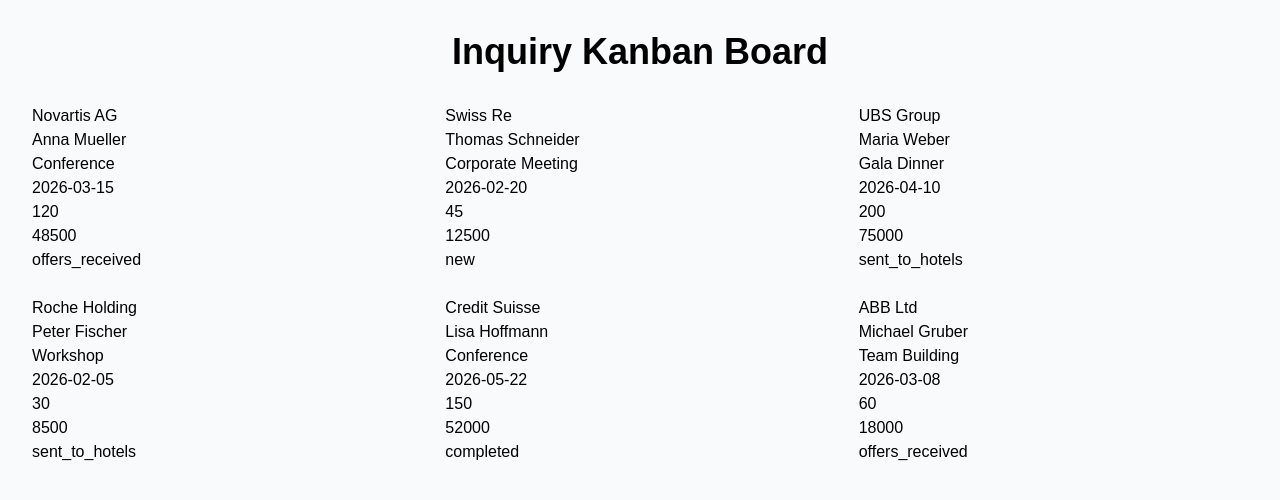
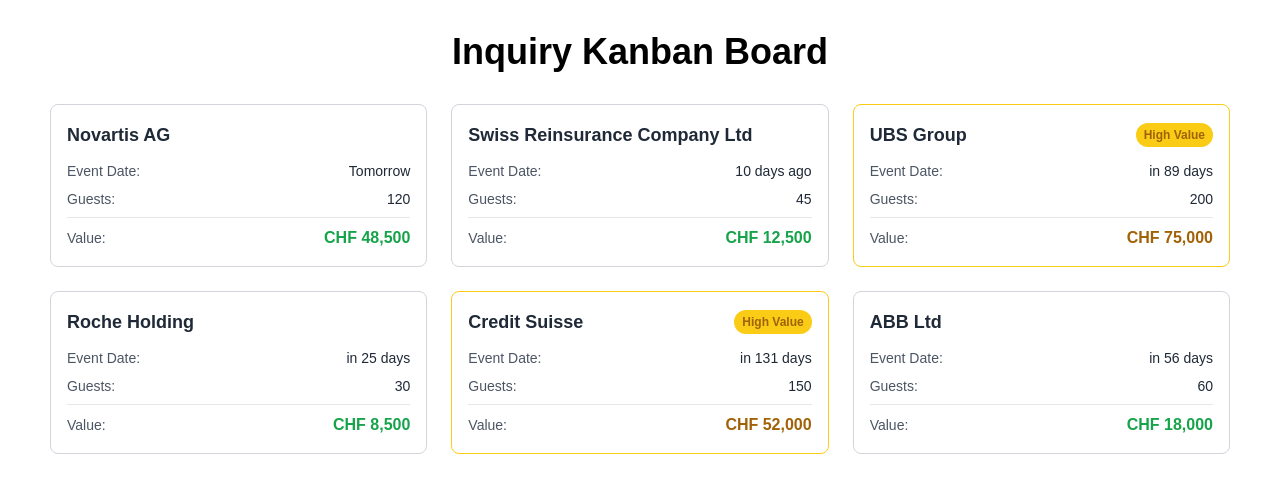
Before and after one commit to AniBukhrashvili/inquiry-kanban-board, a Next.js app: page / in a window 1280 px wide. Shown: the top 500 px of the page. Built offline with nearby package versions, Linux system fonts and the light colour scheme.

Commit message:
add: inquiry card component

```diff
--- a/src/app/globals.css
+++ b/src/app/globals.css
@@ -10,3 +10,9 @@
   background: var(--background);
   font-family: Arial, Helvetica, sans-serif;
 }
+
+@layer components {
+  .container {
+    @apply w-full mx-auto px-4 sm:px-6 lg:px-8 xl:max-w-[1244px] 2xl:max-w-[1344px];
+  }
+}
--- a/src/app/page.tsx
+++ b/src/app/page.tsx
@@ -4,6 +4,7 @@
 import { Inquiry } from "@/interfaces/inquiry";
 import { ApiResponse } from "@/interfaces/api";
 import { get } from "@/lib/fetcher";
+import InquiryCard from "@/components/InquiryCard";
 
 export default function Home() {
   const [inquiries, setInquiries] = useState<Inquiry[]>([]);
@@ -22,23 +23,15 @@
   }, []);
 
   return (
-    <main className="min-h-screen p-8 bg-gray-50">
-      <div className="max-w-7xl mx-auto">
+    <main className="min-h-screen py-4 sm:py-6 lg:py-8">
+      <div className="container">
         <h1 className="text-4xl font-bold mb-8 text-center">
           Inquiry Kanban Board
         </h1>
 
         <div className="grid grid-cols-1 md:grid-cols-2 lg:grid-cols-3 gap-6">
           {inquiries.map((inquiry) => (
-            <div key={inquiry.id}>
-              <h2>{inquiry.clientName}</h2>
-              <p>{inquiry.contactPerson}</p>
-              <p>{inquiry.eventType}</p>
-              <p>{inquiry.eventDate}</p>
-              <p>{inquiry.guestCount}</p>
-              <p>{inquiry.potentialValue}</p>
-              <p>{inquiry.phase}</p>
-            </div>
+            <InquiryCard key={inquiry.id} inquiry={inquiry} />
           ))}
         </div>
       </div>
--- /dev/null
+++ b/src/components/InquiryCard.tsx
@@ -0,0 +1,56 @@
+import { Inquiry } from "@/interfaces/inquiry";
+import { formatRelativeDate } from "@/lib/date-utils";
+
+interface InquiryCardProps {
+  inquiry: Inquiry;
+}
+
+export default function InquiryCard({ inquiry }: InquiryCardProps) {
+  const isHighValue = inquiry.potentialValue > 50000;
+
+  return (
+    <div
+      className={`bg-white rounded-lg p-3 sm:p-4 border ${
+        isHighValue ? "border-yellow-400" : "border-gray-300"
+      }`}
+    >
+      <div className="flex justify-between items-center mb-3 gap-2">
+        <h3 className="text-base sm:text-lg font-semibold text-gray-800 truncate">
+          {inquiry.clientName}
+        </h3>
+        {isHighValue && (
+          <span className="px-2 py-1 text-xs font-semibold bg-yellow-400 text-yellow-700 rounded-full whitespace-nowrap">
+            High Value
+          </span>
+        )}
+      </div>
+
+      <div className="space-y-2">
+        <div className="flex items-center justify-between gap-1">
+          <span className="text-sm text-gray-600">Event Date:</span>
+          <span className="text-sm font-medium text-gray-800">
+            {formatRelativeDate(inquiry.eventDate)}
+          </span>
+        </div>
+
+        <div className="flex items-center justify-between gap-1">
+          <span className="text-sm text-gray-600">Guests:</span>
+          <span className="text-sm font-medium text-gray-800">
+            {inquiry.guestCount}
+          </span>
+        </div>
+
+        <div className="flex items-center justify-between pt-2 border-t border-gray-200 gap-1">
+          <span className="text-sm text-gray-600">Value:</span>
+          <span
+            className={`text-base font-bold ${
+              isHighValue ? "text-yellow-700" : "text-green-600"
+            }`}
+          >
+            CHF {inquiry.potentialValue.toLocaleString()}
+          </span>
+        </div>
+      </div>
+    </div>
+  );
+}
--- a/src/data/mockInquiries.ts
+++ b/src/data/mockInquiries.ts
@@ -6,7 +6,7 @@
     clientName: "Novartis AG",
     contactPerson: "Anna Mueller",
     eventType: "Conference",
-    eventDate: "2026-03-15",
+    eventDate: "2026-01-12",
     guestCount: 120,
     potentialValue: 48500,
     phase: "offers_received",
@@ -17,10 +17,10 @@
   },
   {
     id: "INQ-2026-0035",
-    clientName: "Swiss Re",
+    clientName: "Swiss Reinsurance Company Ltd",
     contactPerson: "Thomas Schneider",
     eventType: "Corporate Meeting",
-    eventDate: "2026-02-20",
+    eventDate: "2026-01-01",
     guestCount: 45,
     potentialValue: 12500,
     phase: "new",
--- /dev/null
+++ b/src/lib/date-utils.ts
@@ -0,0 +1,18 @@
+export function formatRelativeDate(dateString: string): string {
+  const date = new Date(dateString);
+  const now = new Date();
+  const diffInMs = date.getTime() - now.getTime();
+  const diffInDays = Math.floor(diffInMs / (1000 * 60 * 60 * 24));
+
+  if (diffInDays === 0) {
+    return "Today";
+  } else if (diffInDays === 1) {
+    return "Tomorrow";
+  } else if (diffInDays === -1) {
+    return "Yesterday";
+  } else if (diffInDays > 0) {
+    return `in ${diffInDays} days`;
+  } else {
+    return `${Math.abs(diffInDays)} days ago`;
+  }
+}
```
